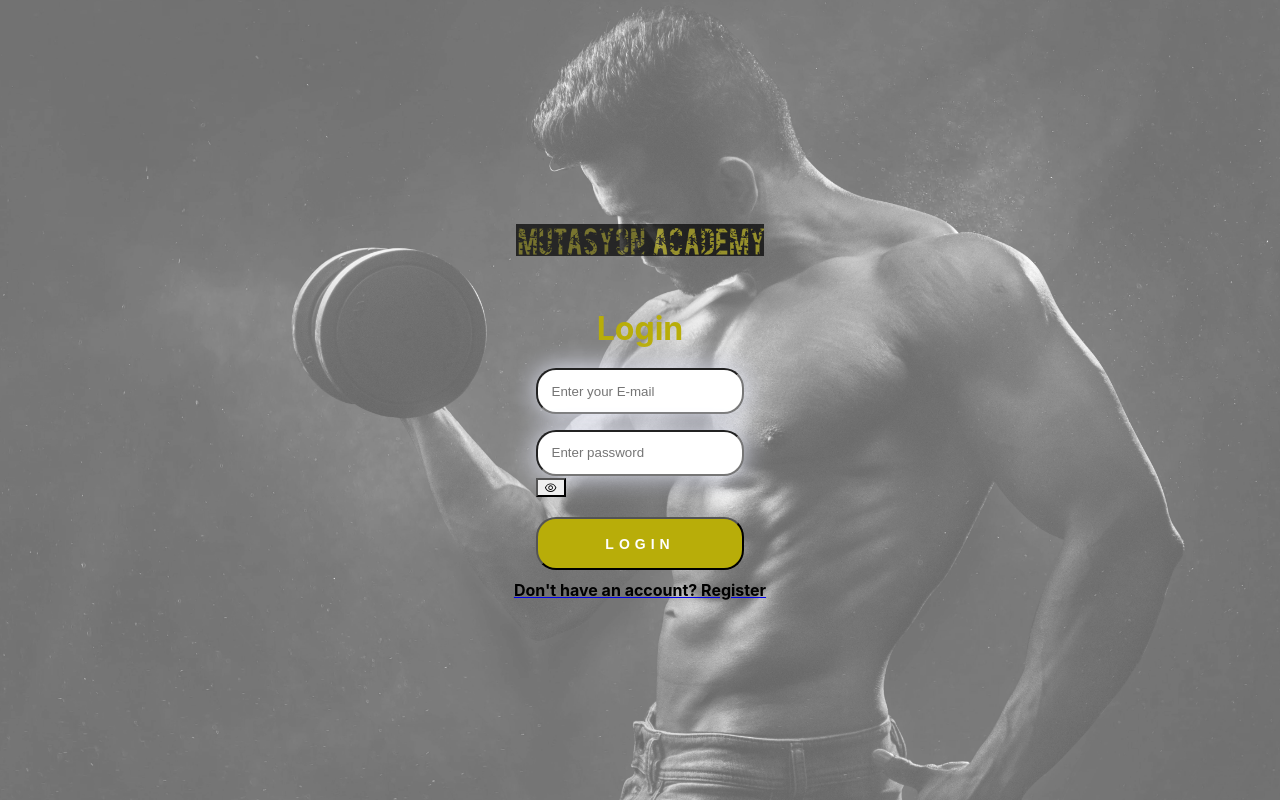
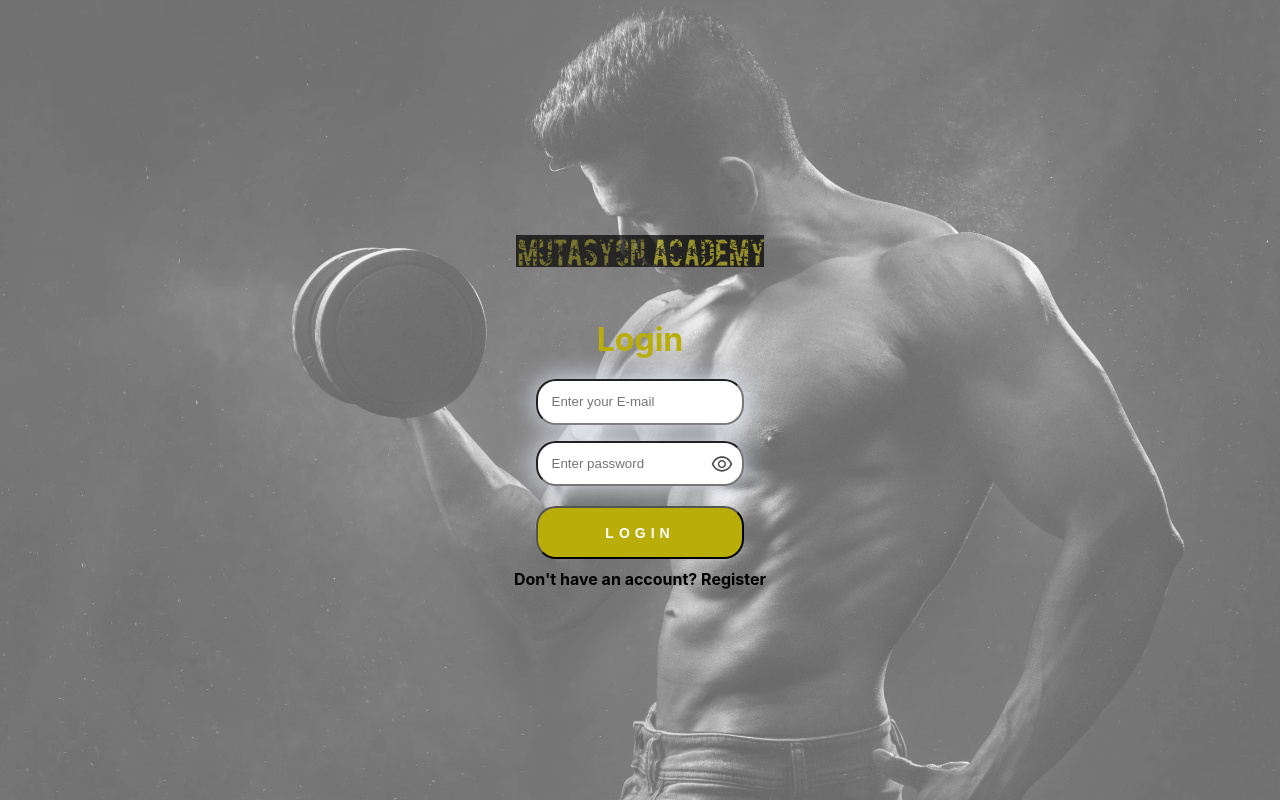
Before and after one commit to ozge-ozersahin/mutation-app, a React (Create React App) app: page /login in a window 1280 px wide. Built offline with nearby package versions, Linux system fonts and the light colour scheme.

Commit message:
fixed some css issue

```diff
--- a/src/components/Login/login.css
+++ b/src/components/Login/login.css
@@ -31,8 +31,29 @@
     gap: 0.5em;
     border-radius: 20px;
     color: hsl(0deg 0% 30%);
+    position: relative;
 }
 
+.passwordContainer .inputWrapper {
+    position: relative;
+    width: 100%;
+}
+
+.passwordContainer .toggleButton {
+    position: absolute;
+    right: 10px; /* Position the button inside the input */
+    top: 50%;
+    transform: translateY(-50%);
+    background: transparent;
+    border: none;
+    cursor: pointer;
+    display: flex;
+    align-items: center;
+    justify-content: center;
+    padding: 0;
+    font-size: 1.5em;
+    color: hsl(0deg 0% 30%);
+}
 
 .login p {
     color: black;
@@ -60,3 +81,7 @@
     opacity: 0.7;
 
 }
+
+a {
+    text-decoration: none;
+}
--- a/src/components/Login/login.js
+++ b/src/components/Login/login.js
@@ -42,6 +42,7 @@ export const Login = () => {
                     onChange={(e) => setEmail(e.target.value)}
                 />
                 <div className="passwordContainer">
+                    <div className="inputWrapper">
                         <Input
                             className="passwordInput"
                             type={show ? 'text' : 'password'}
@@ -53,9 +54,10 @@ export const Login = () => {
                             {show ? <AiOutlineEyeInvisible /> : <AiOutlineEye />}
                         </Button>
                     </div>
+                </div>
                 <Button type="submit" className="loginButton" mt={4}>Login</Button>
             </form>
-            <a href="#" onClick={handleRegisterClick}><p>Don't have an account? Register</p></a>
+            <a href="register" onClick={handleRegisterClick}><p>Don't have an account? Register</p></a>
         </div>
     );
 };
--- a/src/components/Register/register.js
+++ b/src/components/Register/register.js
@@ -1,9 +1,16 @@
-import React, { useState } from "react";
+import React, { useRef, useState } from "react";
 import { useNavigate } from "react-router-dom";
-import { Card, CardHeader, CardBody, CardFooter, Button, Alert, AlertIcon, Box } from '@chakra-ui/react';
+import {
+  Card,
+  CardHeader,
+  CardBody,
+  CardFooter,
+  Button,
+  Alert,
+  AlertIcon,
+  Box,
+} from "@chakra-ui/react";
 import "./register.css";
-
-
 
 // Register component store user input
 export const Register = () => {
@@ -11,35 +18,57 @@ export const Register = () => {
     firstname: "",
     lastname: "",
     emailAddress: "",
-        createPassword: ""
+    createPassword: "",
   });
 
   const [showAlert, setShowAlert] = useState(false); //State for alert
 
-    const handleInputChange = (e) => { //triggered on every input field
+  //Create Referance for each input. Genellikle yeniden render edilmeden
+  //inputlari saklamak icin kullanilir.
+
+  const firstnameRef = useRef();
+  const lastnameRef = useRef();
+  const emailAddressRef = useRef();
+  const createPasswordRef = useRef();
+
+  const handleInputChange = (e) => {
+    //triggered on every input field
     const { name, value } = e.target;
     setFormData({
       ...formData,
-            [name]: value
+      [name]: value,
     });
 
     if (showAlert) {
-            setShowAlert(false)
+      setShowAlert(false); //hide the alert when user starts typing
     }
   };
 
-
-    const handleSubmit = (e) => { //triggered when form submitted
+  const handleSubmit = (e) => {
+    //triggered when form submitted
     e.preventDefault();
 
     //check if all fields are filled
     const { firstname, lastname, emailAddress, createPassword } = formData;
     if (!firstname || !lastname || !emailAddress || !createPassword) {
       setShowAlert(true);
+
+      if (!firstname && firstnameRef.current) {
+        firstnameRef.current.focus();
+    } else if (!lastname && lastnameRef.current) {
+        lastnameRef.current.focus();
+    } else if (!emailAddress && emailAddressRef.current) {
+        emailAddressRef.current.focus();
+    } else if (!createPassword && createPasswordRef.current) {
+        createPasswordRef.current.focus();
+    }
+
       return;
     }
-        console.log("Form Data Submited:", formData)
 
+    console.log("Form Data Submited:", formData);
+
+    // Reset form data
     setFormData({
       firstname: "",
       lastname: "",
@@ -47,13 +76,10 @@ export const Register = () => {
       createPassword: "",
     });
 
+    navigate("/login");
   };
 
   const navigate = useNavigate();
-
-    const handleRegister = () => {
-        navigate("/login")
-    }
 
   return (
     <div className="register">
@@ -66,13 +92,19 @@ export const Register = () => {
             <Alert status="error" borderRadius="md" mb={4}>
               <AlertIcon />
               <p>
-                                All fields are required. Please fill out all fields before submitting.
+                All fields are required. Please fill out all fields before
+                submitting.
               </p>
             </Alert>
           )}
-                    <form id="register-form" className="register-form" onSubmit={handleSubmit}>
+          <form
+            id="register-form"
+            className="register-form"
+            onSubmit={handleSubmit}
+          >
             <Box mb={3}>
               <input
+                ref={firstnameRef}
                 name="firstname"
                 className="firstname"
                 placeholder="First Name"
@@ -82,6 +114,7 @@ export const Register = () => {
             </Box>
             <Box mb={3}>
               <input
+                ref={lastnameRef}
                 name="lastname"
                 className="lastname"
                 placeholder="Last Name"
@@ -91,6 +124,7 @@ export const Register = () => {
             </Box>
             <Box mb={3}>
               <input
+                ref={emailAddressRef}
                 name="emailAddress"
                 className="emailAddress"
                 placeholder="Email Address"
@@ -100,6 +134,7 @@ export const Register = () => {
             </Box>
             <Box mb={3}>
               <input
+                ref={createPasswordRef}
                 type="password"
                 name="createPassword"
                 className="createPassword"
```
Also changed, not shown: src/components/Register/register.css (line endings or trailing spaces). Lines whose indentation alone changed are shown as unchanged.
